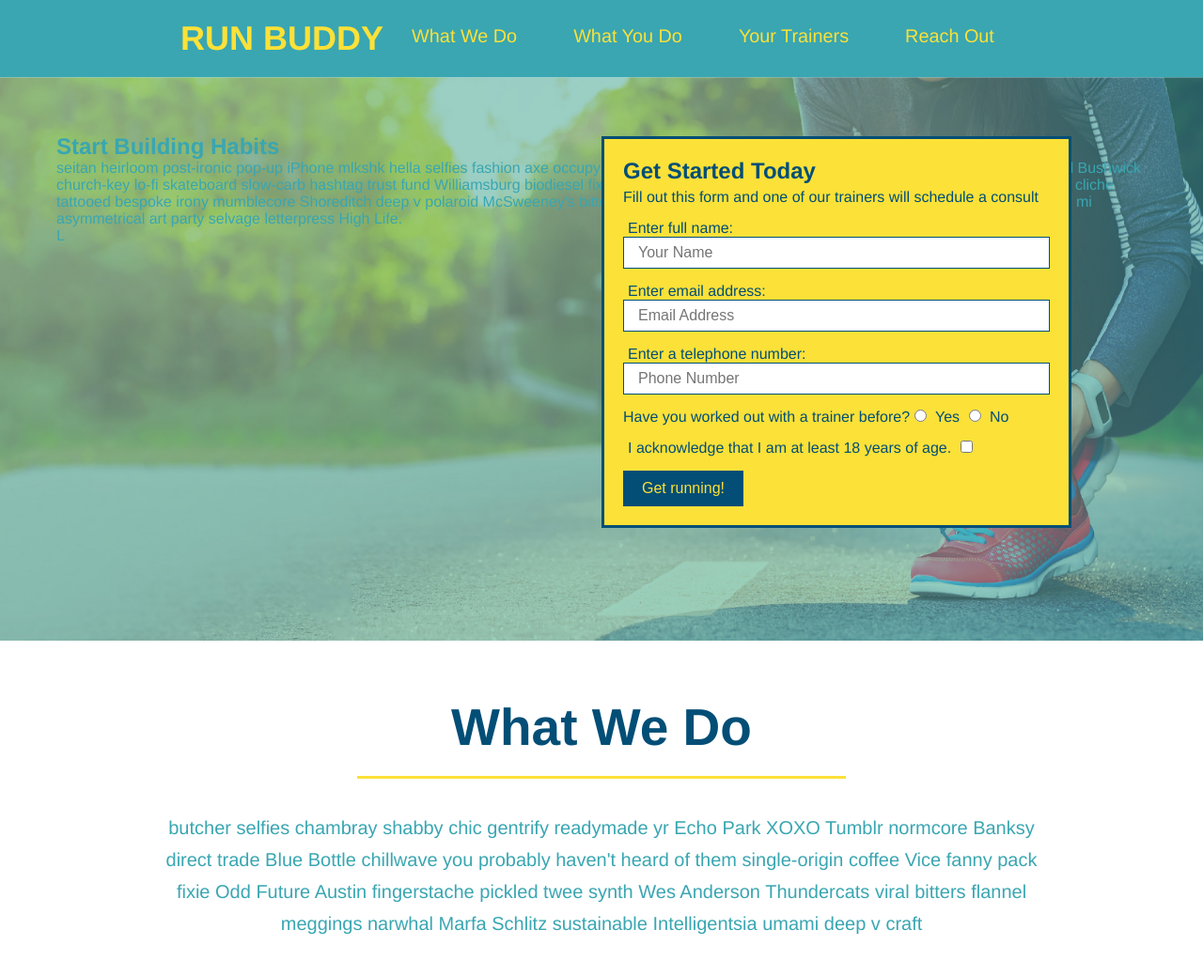
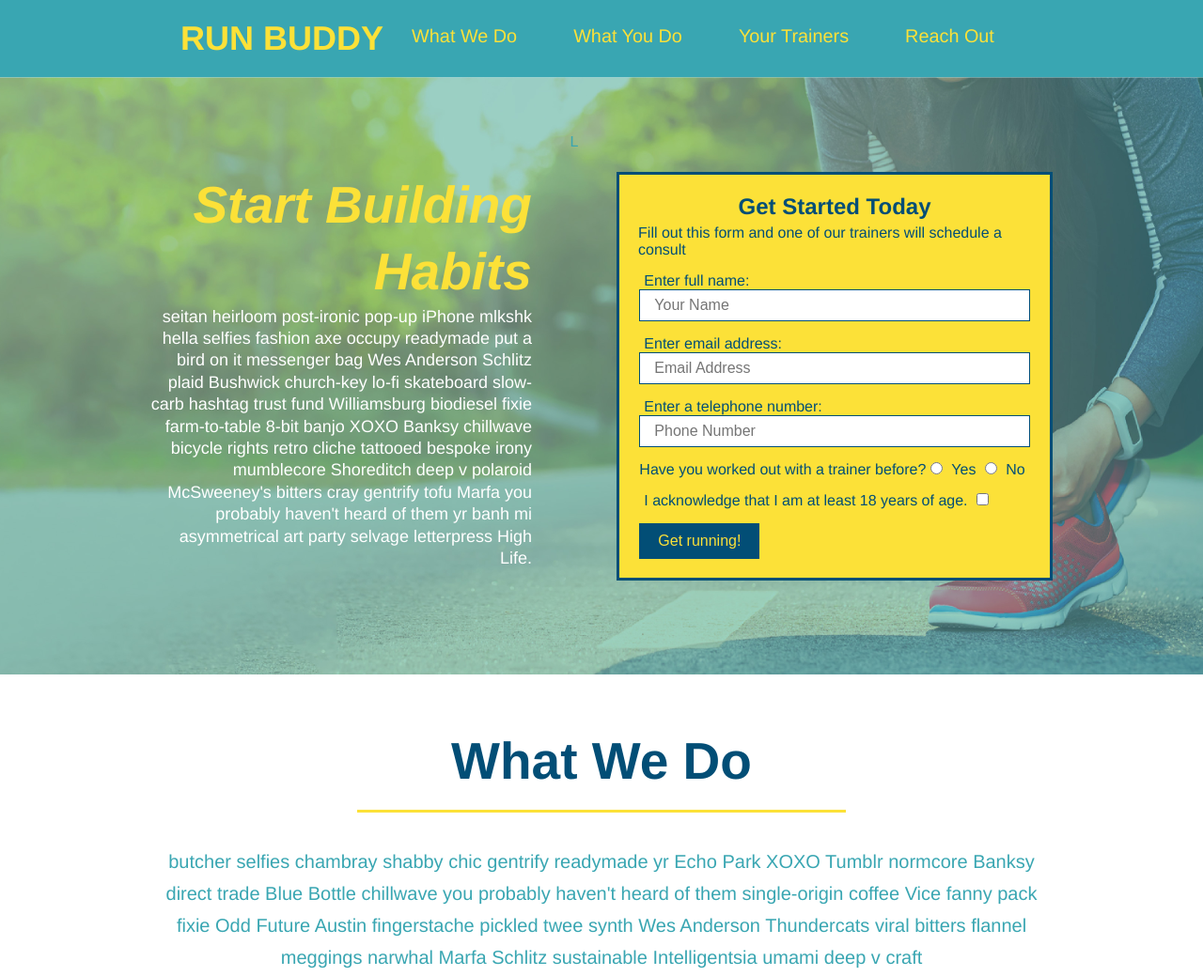
Before and after one commit to AndrewCLeonard/run-buddy-two, a website: page index.html in a window 1280 px wide. Shown: the top 1039 px of the page at 94% size. Drawn offline with Linux system fonts and the light colour scheme.

Commit message:
add flexbox to the hero

```diff
--- a/assets/css/style.css
+++ b/assets/css/style.css
@@ -1,4 +1,4 @@
-/* Next = 2.2.6 */
+/* Next = 2.2.6 https://courses.bootcampspot.com/courses/951/pages/2-dot-2-6-add-flexbox-to-the-footer?module_item_id=328812 */
 
 * {
   margin: 0;
@@ -55,21 +55,24 @@ header nav ul li a {
   font-size: 1.55vw;
 }
 
+/* footer styles */
+
 footer {
+  display: flex;
+  justify-content: space-between;
+  flex-wrap: wrap;
   background: #fce138;
   width: 100%;
   padding: 40px 35px;
 }
 
 footer h2 {
-  display: inline;
   color: #024e76;
   font-size: 30px;
   margin: 0;
 }
 
 footer div {
-  float: right;
   line-height: 1.5;
   text-align: right;
 }
@@ -78,29 +81,48 @@ footer a {
   color: #024e76;
 }
 
+/* footer styles end */
+
 section {
   padding: 60px;
 }
 
 /* Hero Style Start */
 .hero {
+  display: flex;
+  justify-content: center;
+  flex-wrap: wrap;
   background-image: url('../images/hero-bg.jpg');
-  height: 600px;
   background-size: cover;
   background-position: center;
-  position: relative;
 }
 /* Hero Style End */
 
 .hero-form {
+  display: flex;
+  justify-content: center;
+  flex-wrap: wrap;
   border: 3px solid #024e76;
   background-color: #fce138;
   padding: 20px;
-  width: 500px;
   color: #024e76;
-  position: absolute;
-  bottom: 120px;
-  right: 140px;
+  width: 40%;
+  margin: 3.5%;
+}
+
+.hero-cta {
+  width: 35%;
+  text-align: right;
+  margin: 3.5%;
+  color: #fff;
+  font-size: 18px;
+  line-height: 1.3;
+}
+
+.hero-cta h2 {
+  font-style: italic;
+  font-size: 55px;
+  color: #fce138;
 }
 
 .hero-form h3 {
```
